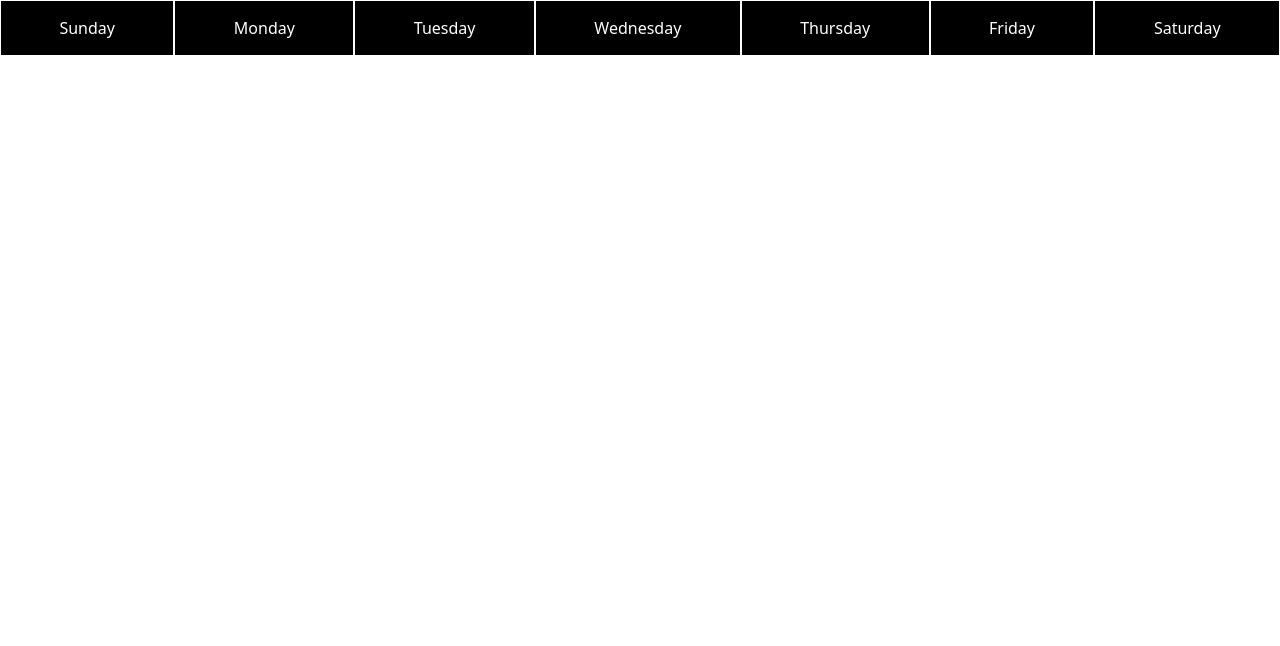
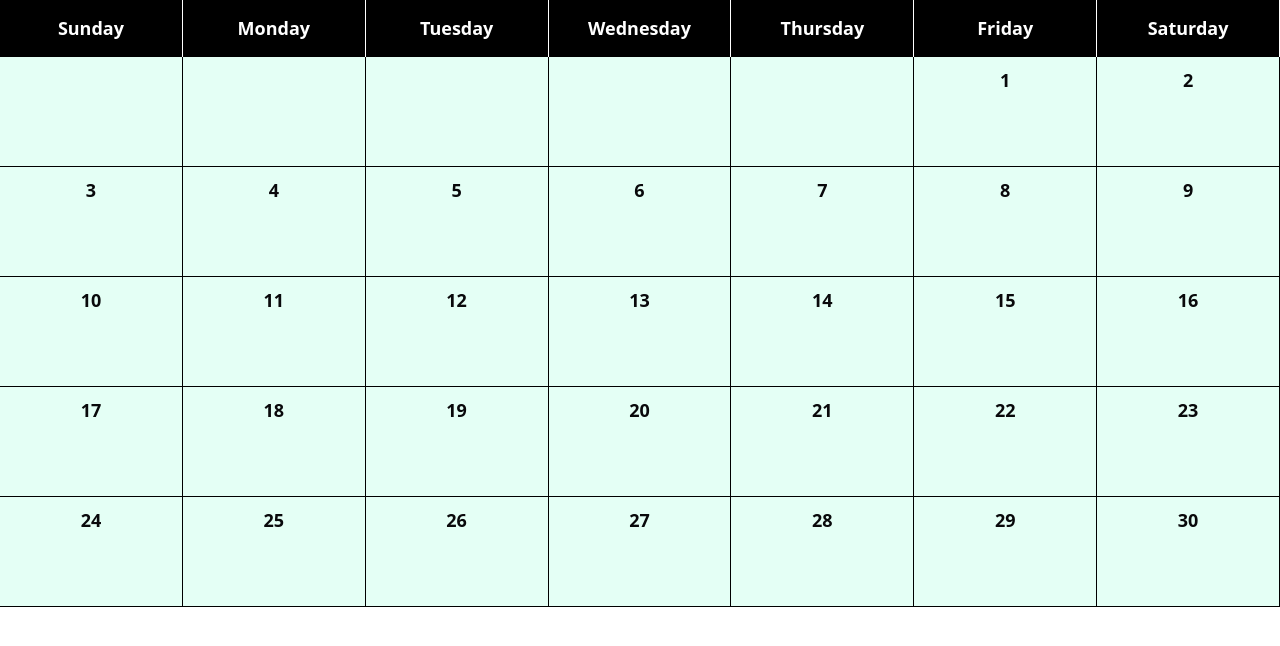
Before and after one commit to Shreya-Bhatia/Event-Manager, a React (Vite) app: page / in a window 1280 px wide. Shown: the top 646 px of the page. Built offline with nearby package versions, Linux system fonts and the light colour scheme.

Commit message:
calendar layout done

```diff
--- a/src/components/calendar/Calendar.tsx
+++ b/src/components/calendar/Calendar.tsx
@@ -3,7 +3,7 @@ import { useState, useEffect } from "react";
 import "./calendar.css";
 
 function Calendar() {
-  const [currentDate, setCurrentDate] = useState<Date>(new Date());
+  const [currentDate, setCurrentDate] = useState<Date>(new Date("11-10-2024"));
   const [days, setDays] = useState<number>(0);
   const [firstDay, setFirstDay] = useState<number>(0);
 
@@ -36,6 +36,11 @@ function Calendar() {
     setFirstDay(new Date(year, month, 1).getDay());
   }, [currentDate]);
 
+  const grid = [
+    ...Array(firstDay).fill(0),
+    ...Array.from({ length: days }, (_, i) => i + 1)
+  ];
+
   return (
     <div className="calendar">
       <div className="header">
@@ -43,6 +48,9 @@ function Calendar() {
           <div className="day">{day}</div>
         ))}
       </div>
+	  <div className="days-grid">
+		{grid.map((day) => <DayCard day={day}/>)}
+	  </div>
     </div>
   );
 }
--- a/src/components/calendar/DayCard.tsx
+++ b/src/components/calendar/DayCard.tsx
@@ -1,7 +1,11 @@
-function DayCard() {
-	return <div className="bg-orange-100 p-8 border-2 border-black">
-		fefefefe
-	</div>;
+import "./calendar.css";
+
+interface Props {
+  day: number;
+}
+
+function DayCard({ day }: Props) {
+  return <div className="day-card">{day == 0 ? "" : day}</div>;
 }
 
 export default DayCard;
--- a/src/components/calendar/calendar.css
+++ b/src/components/calendar/calendar.css
@@ -1,13 +1,32 @@
 .calendar .header {
 	background-color: black;
-	display: flex;
+	display: grid;
+	grid-template-columns: repeat(7,1fr);
 }
 
 .calendar .header .day {
 	color: white;
 	font-family: system-ui, -apple-system, BlinkMacSystemFont, 'Segoe UI', Roboto, Oxygen, Ubuntu, Cantarell, 'Open Sans', 'Helvetica Neue', sans-serif;
-	flex-grow: 1;
 	padding: 15px;
 	text-align: center;
-	border: 1px solid white;
+	font-weight: bold;
+	font-size: large;
+	border-right: 1px solid white;
 }
+
+.calendar .days-grid {
+	display: grid;
+	grid-template-columns: repeat(7,1fr);
+	border-collapse: collapse;
+}
+
+.calendar .day-card {
+	border-width: 0 1px 1px 0;
+	border-color: black;
+	background-color: rgb(228, 255, 245);
+	height: 110px;
+	padding: 10px;
+	text-align: center;
+	font-weight: bold;
+	font-size: large;
+}
```
